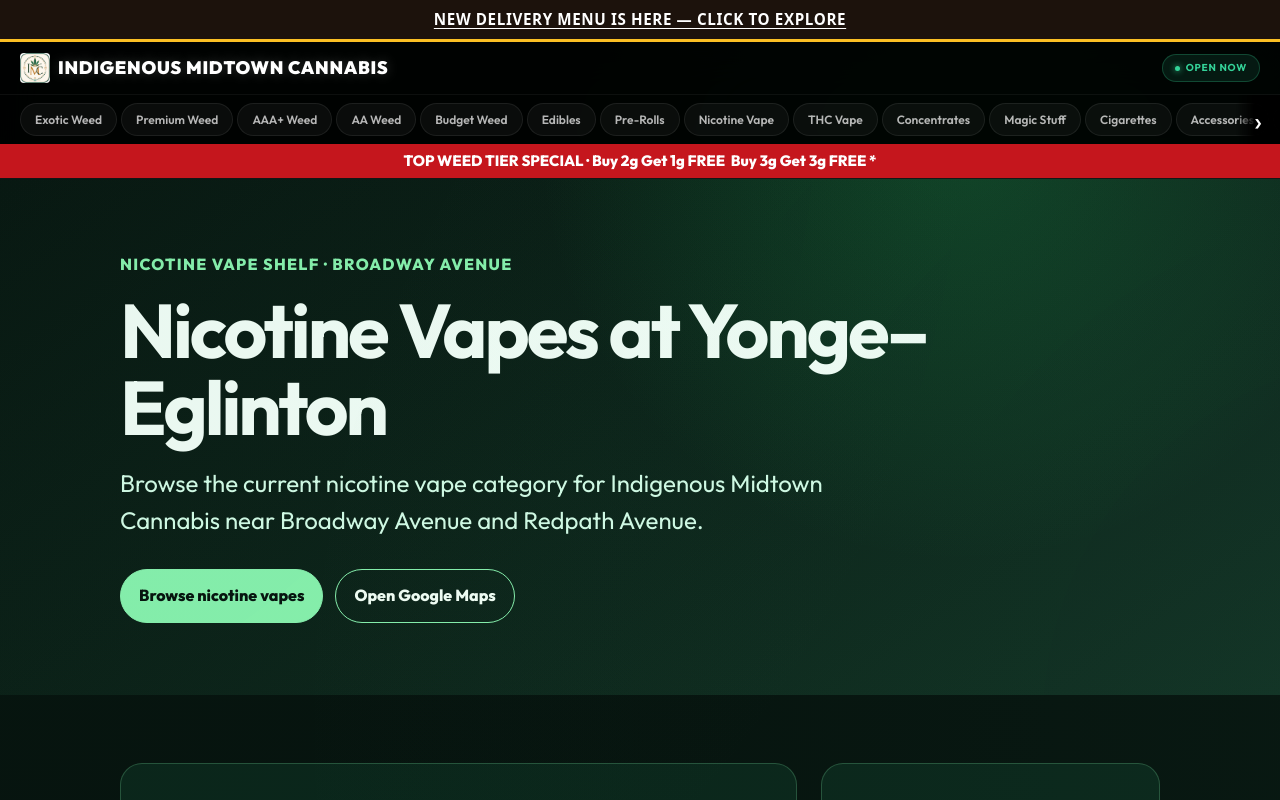
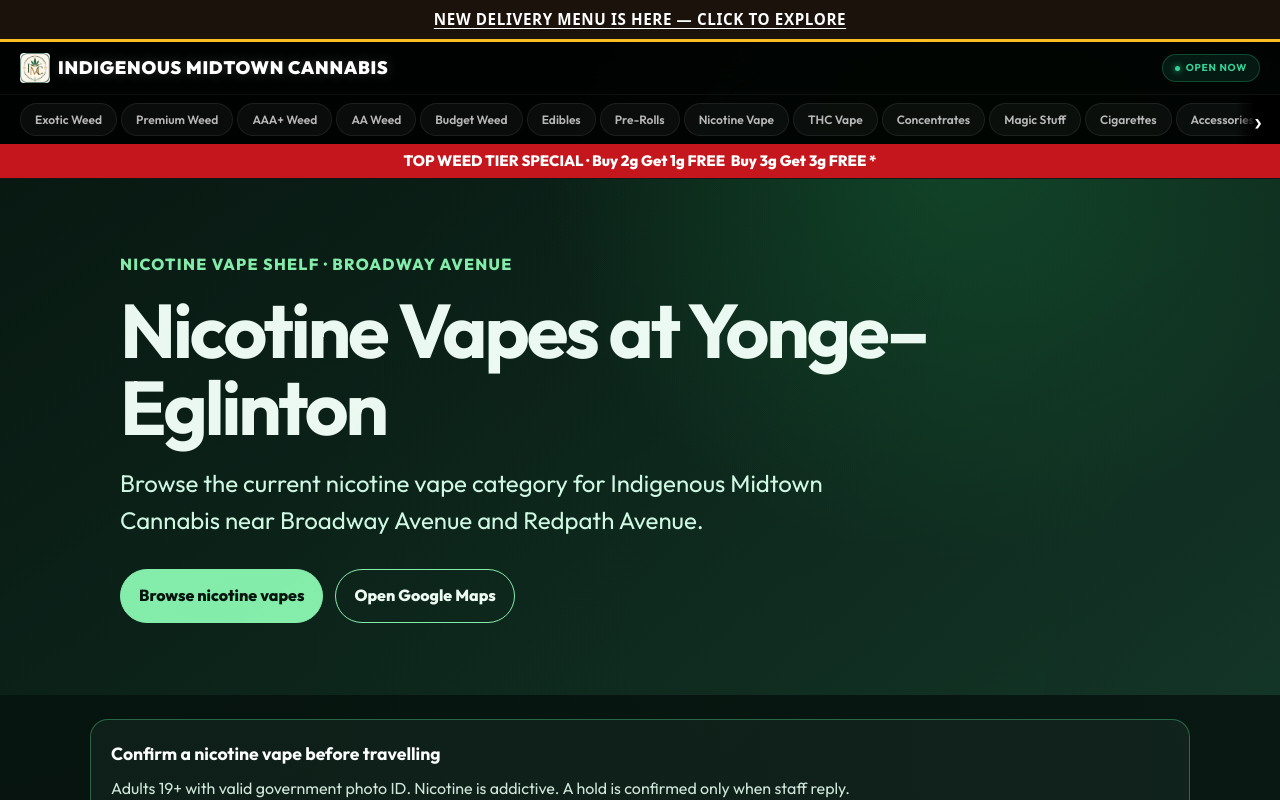
Before and after one commit to athenashopvn888/indigenous-midtown, a Next.js app: page /nicotine-vape-yonge-eglinton in a window 1280 px wide. Shown: the top 800 px of the page. Built offline with nearby package versions, Linux system fonts and the light colour scheme; a web font is replaced by a local one.

Commit message:
Add live Midtown Toronto vape shop page (#68)

```diff
--- a/app/components/AuthorityLanding.tsx
+++ b/app/components/AuthorityLanding.tsx
@@ -4,6 +4,7 @@
 import type { AuthorityPage } from "../lib/authorityPages";
 import { STORE } from "../lib/storeIdentity";
 import styles from "./AuthorityLanding.module.css";
+import VapeActionPanel from "./VapeActionPanel";
 
 export default function AuthorityLanding({ page }: { page: AuthorityPage }) {
   const url = `${STORE.url}${page.path}`;
@@ -30,6 +31,7 @@
           </div>
         </div>
       </section>
+      {page.path === "/nicotine-vape-yonge-eglinton" && <VapeActionPanel />}
       <section className={styles.content}>
         <div className={styles.layout}>
           <article>
--- /dev/null
+++ b/app/components/VapeActionPanel.module.css
@@ -0,0 +1 @@
+.panel{width:min(1100px,calc(100% - 32px));margin:24px auto;padding:20px;border:1px solid rgba(77,209,141,.4);border-radius:18px;background:#0f1f19;color:#fff}.panel strong{display:block;font-size:1.1rem}.panel p{margin:8px 0 0;color:#d1e7db;line-height:1.55}.actions{display:flex;flex-wrap:wrap;gap:10px;margin-top:16px}.actions a{padding:11px 16px;border-radius:999px;background:#4dd18d;color:#07140d;font-weight:800;text-decoration:none}@media(max-width:640px){.actions{display:grid}.actions a{text-align:center}}
--- /dev/null
+++ b/app/components/VapeActionPanel.tsx
@@ -0,0 +1,4 @@
+import Link from "next/link";
+import styles from "./VapeActionPanel.module.css";
+import { STORE } from "../lib/storeIdentity";
+export default function VapeActionPanel(){const body=encodeURIComponent("Hi Indigenous Midtown Cannabis, please hold this nicotine vape/flavour if available: ");return <aside className={styles.panel} aria-label="Nicotine vape contact options"><div><strong>Confirm a nicotine vape before travelling</strong><p>Adults 19+ with valid government photo ID. Nicotine is addictive. A hold is confirmed only when staff reply.</p></div><div className={styles.actions}><a href={`tel:${STORE.phoneE164}`}>Call {STORE.phoneDisplay}</a><a href={STORE.mapLinkUrl}>Directions</a><a href={`sms:${STORE.phoneE164}?&body=${body}`}>Text to hold</a><Link href="/vape-shop-toronto">Vape shop page</Link></div></aside>}
--- a/app/info/[seoPage]/page.tsx
+++ b/app/info/[seoPage]/page.tsx
@@ -8,6 +8,7 @@
 import { TIER_CONFIG } from "../../lib/products";
 import { STORE } from "../../lib/storeIdentity";
 import styles from "./seo.module.css";
+import VapeActionPanel from "../../components/VapeActionPanel";
 
 /* ── Generate all SEO pages ── */
 export function generateStaticParams() {
@@ -166,6 +167,7 @@
           {heroPreview?.warning && <p className={styles.nicotineWarning}>{heroPreview.warning}</p>}
         </div>
       </section>
+      {slug === "nicotine-vapes-toronto" && <VapeActionPanel />}
 
       <Footer />
     </main>
--- a/app/items/[category]/page.tsx
+++ b/app/items/[category]/page.tsx
@@ -14,6 +14,7 @@
 import styles from "./items.module.css";
 import { getCategoryGuideGroups } from "../../lib/guideRegistry";
 import guideStyles from "../../guides/[slug]/guide.module.css";
+import VapeActionPanel from "../../components/VapeActionPanel";
 
 /* ── Generate all category pages ── */
 export function generateStaticParams() {
@@ -104,6 +105,8 @@
         </div>
       </section>
 
+      {(catInfo.key === "VAPE PENS" || catInfo.key === "VAPE DISPOSABLE") && <VapeActionPanel />}
+
       {guideGroups.map((group) => group.guides.length > 0 && (
         <section key={group.label} className={`${styles.container} ${guideStyles.guideStrip}`} aria-label={group.label}>
           <h2>{group.label}</h2><div className={guideStyles.guideLinks}>{group.guides.map((guide) => <Link key={guide.slug} href={`/guides/${guide.slug}`}>{guide.name}</Link>)}</div>
--- a/app/page.tsx
+++ b/app/page.tsx
@@ -109,6 +109,7 @@
   { href: "/delivery", label: "Delivery Information" },
   { href: "/native-cigarettes-yonge-eglinton", label: "Native Cigarettes" },
   { href: "/nicotine-vape-yonge-eglinton", label: "Nicotine Vape" },
+  { href: "/vape-shop-toronto", label: "Current Midtown vape listings" },
   { href: "/visit", label: "Plan a Broadway Avenue Visit" },
 ];
 
--- a/app/sitemap.ts
+++ b/app/sitemap.ts
@@ -46,6 +46,7 @@
     { url: `${BASE}/24-hour-yonge-eglinton-dispensary`, lastModified: now, changeFrequency: "weekly", priority: 0.9 },
     { url: `${BASE}/native-cigarettes-yonge-eglinton`, lastModified: now, changeFrequency: "weekly", priority: 0.85 },
     { url: `${BASE}/nicotine-vape-yonge-eglinton`, lastModified: now, changeFrequency: "weekly", priority: 0.85 },
+    { url: `${BASE}/vape-shop-toronto`, lastModified: now, changeFrequency: "daily", priority: 0.9 },
   ];
 
   /* Tier pages */
```
Also changed, not shown: app/vape-shop-toronto/page.tsx (added, +3 -0 lines).
